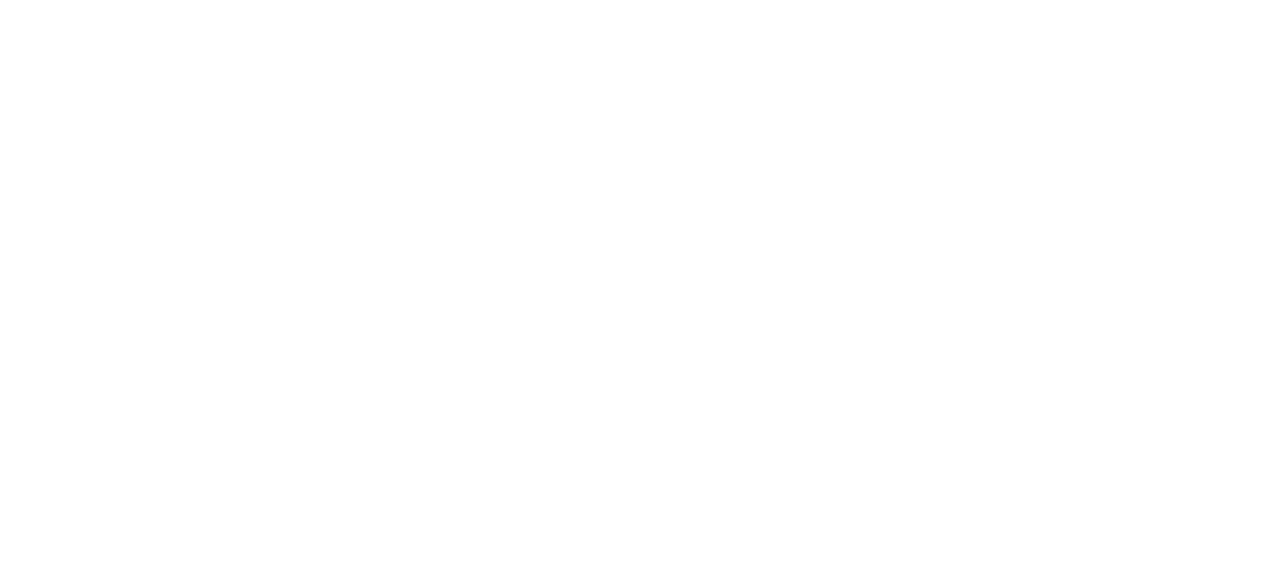
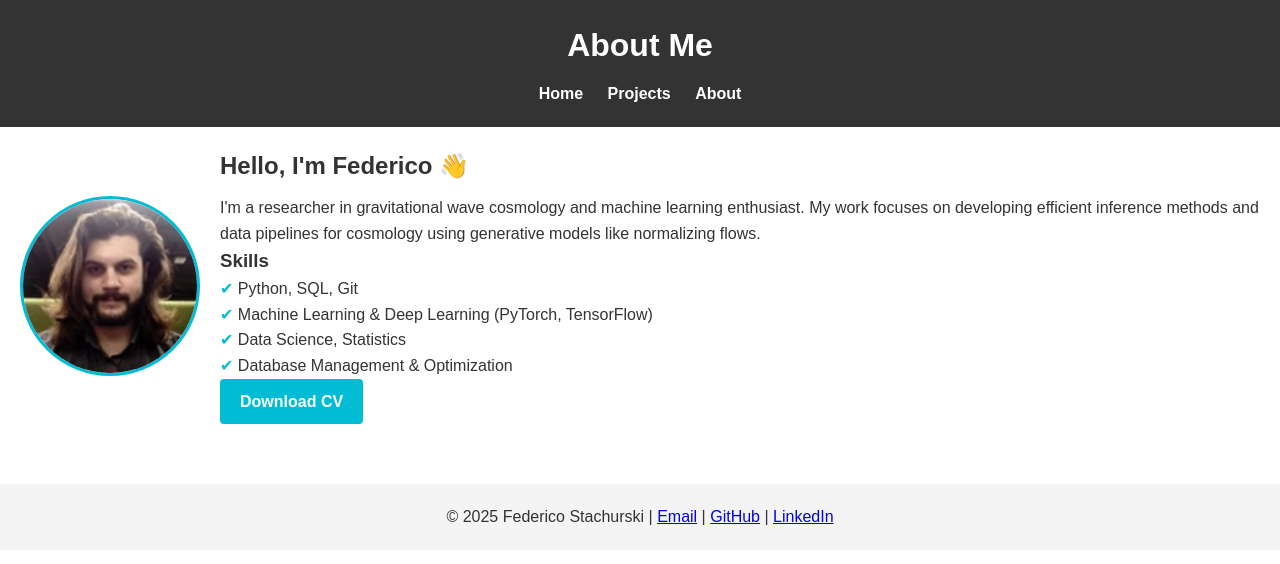
Before and after one commit to FedericoStachurski/FedericoStachurski.github.io, a plain HTML site: page about.html in a window 1280 px wide. Drawn offline with Linux system fonts and the light colour scheme.

Commit message:
Added profile pic CV and assests

```diff
--- a/about.html
+++ b/about.html
@@ -0,0 +1,47 @@
+<!DOCTYPE html>
+<html lang="en">
+<head>
+    <meta charset="UTF-8">
+    <meta name="viewport" content="width=device-width, initial-scale=1.0">
+    <title>About | Federico Stachurski</title>
+    <link rel="stylesheet" href="style.css">
+</head>
+<body>
+    <header>
+        <h1>About Me</h1>
+        <nav>
+            <a href="index.html">Home</a>
+            <a href="projects.html">Projects</a>
+            <a href="about.html">About</a>
+        </nav>
+    </header>
+    <main>
+        <section class="about-section">
+            <img src="assets/profile.jpg" alt="Profile Picture" class="profile-pic">
+            <div>
+                <h2>Hello, I'm Federico 👋</h2>
+                <p>
+                    I'm a researcher in gravitational wave cosmology and machine learning enthusiast.
+                    My work focuses on developing efficient inference methods and data pipelines for
+                    cosmology using generative models like normalizing flows.
+                </p>
+                <h3>Skills</h3>
+                <ul>
+                    <li>Python, SQL, Git</li>
+                    <li>Machine Learning & Deep Learning (PyTorch, TensorFlow)</li>
+                    <li>Data Science, Statistics</li>
+                    <li>Database Management & Optimization</li>
+                </ul>
+                <a href="assets/Federico_Stachurski_CV.pdf" class="btn" download>Download CV</a>
+            </div>
+        </section>
+    </main>
+    <footer>
+        <p>© 2025 Federico Stachurski |
+           <a href="mailto:your.email@example.com">Email</a> |
+           <a href="https://github.com/FedericoStachurski" target="_blank">GitHub</a> |
+           <a href="https://www.linkedin.com/in/federico-stachurski" target="_blank">LinkedIn</a>
+        </p>
+    </footer>
+</body>
+</html>
--- a/style.css
+++ b/style.css
@@ -108,3 +108,38 @@ footer {
 .project-card a:hover {
     background: #0097a7;
 }
+
+.about-section {
+    display: flex;
+    flex-wrap: wrap;
+    align-items: center;
+    gap: 20px;
+    padding: 20px;
+}
+
+.profile-pic {
+    width: 180px;
+    height: 180px;
+    border-radius: 50%;
+    object-fit: cover;
+    border: 3px solid #00bcd4;
+}
+
+.about-section div {
+    flex: 1;
+    min-width: 280px;
+}
+
+.about-section h2 {
+    margin-bottom: 10px;
+}
+
+.about-section ul {
+    list-style: none;
+    padding-left: 0;
+}
+
+.about-section li::before {
+    content: "✔ ";
+    color: #00bcd4;
+}
```
Also changed, not shown: assets/profile.jpg (added), 1 other file.
